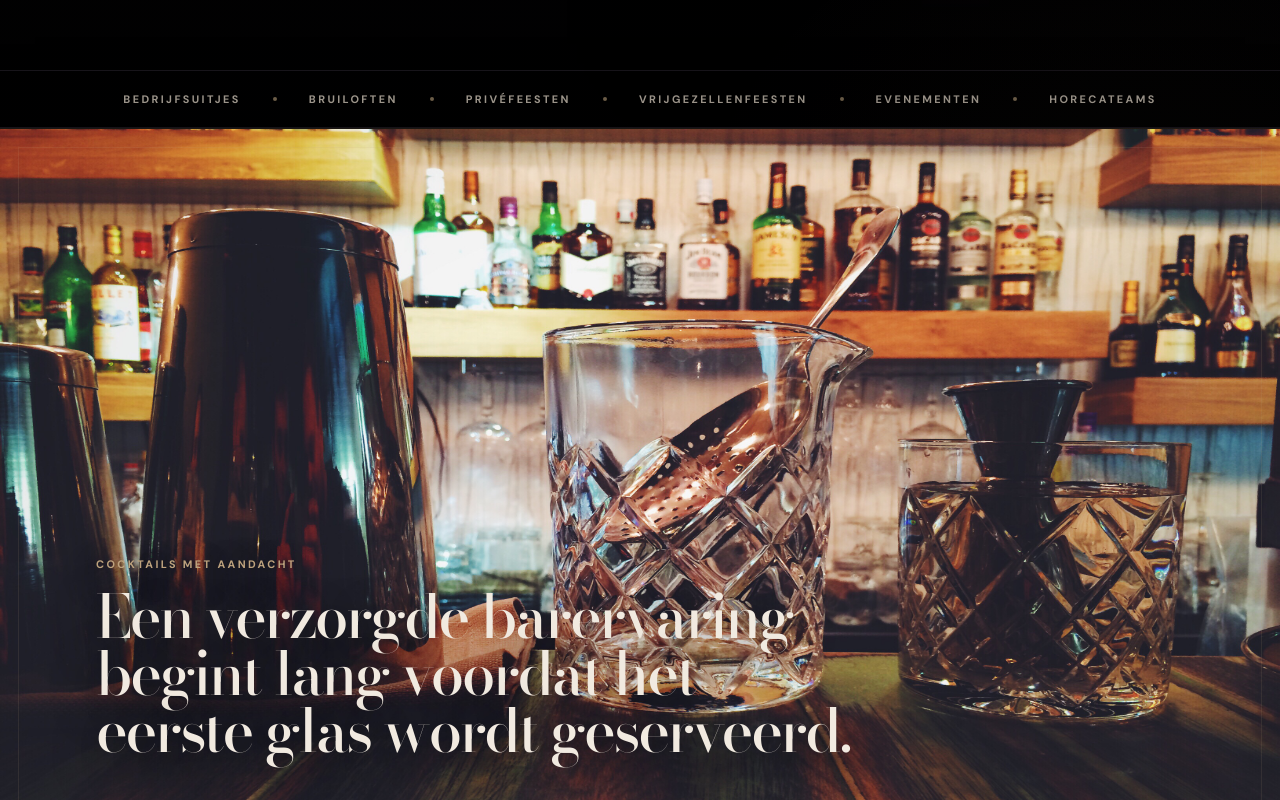
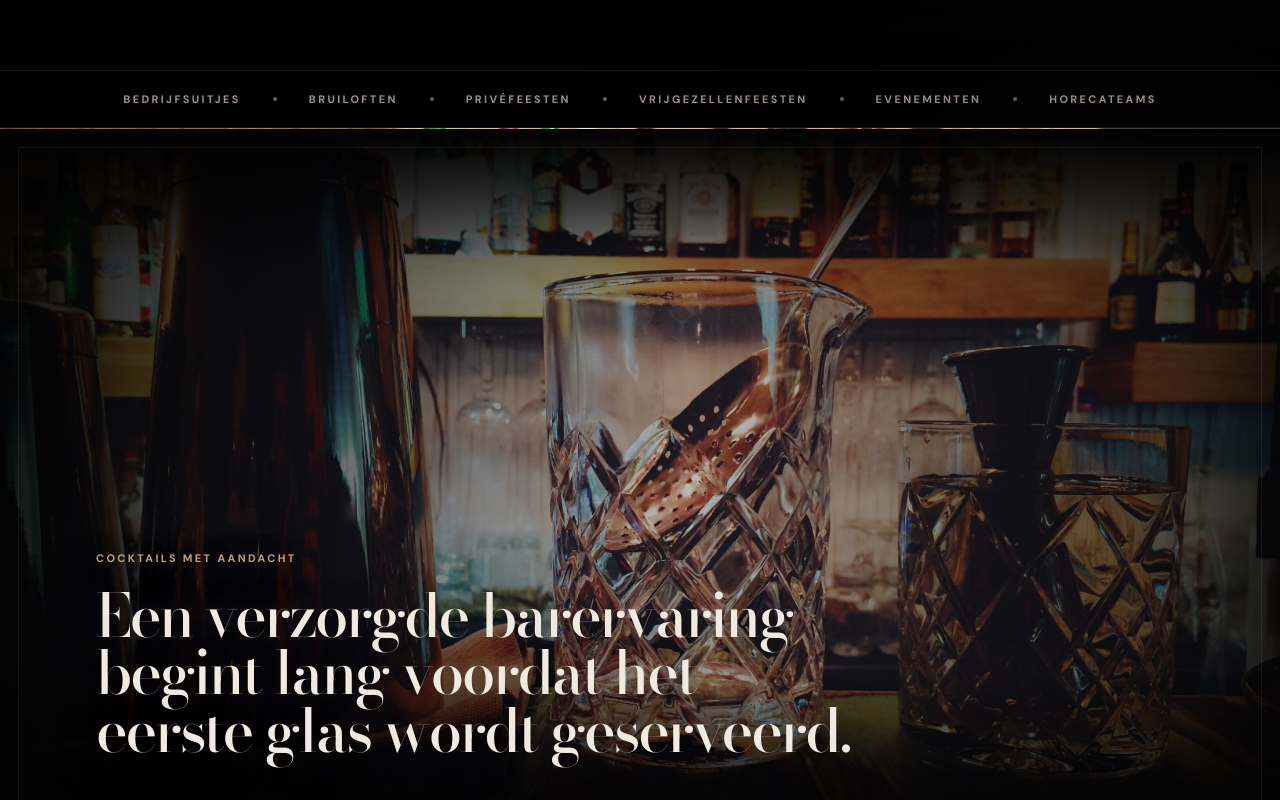
Before and after one commit to VolkerWillems/dashing-blends, a Next.js app: page / in a window 1280 px wide. Shown: the part 1040-1840 px from the top of the page. Built offline with nearby package versions, Linux system fonts and the light colour scheme.

Commit message:
Make parallax dividers true fixed background sections

```diff
--- a/components/parallax-divider.tsx
+++ b/components/parallax-divider.tsx
@@ -1,11 +1,18 @@
-import Image from "next/image";
+import type { CSSProperties } from "react";
+
+function normalizePosition(value: string): string {
+  if (value === "object-center") return "center";
+  if (value === "object-top") return "center top";
+  if (value === "object-bottom") return "center bottom";
+  return value.replace("object-[", "").replace("]", "").replaceAll("_", " ");
+}
 
 export function ParallaxDivider({
   image,
   alt,
   eyebrow,
   title,
-  imagePosition = "object-center",
+  imagePosition = "center",
 }: {
   image: string;
   alt: string;
@@ -13,20 +20,21 @@ export function ParallaxDivider({
   title?: string;
   imagePosition?: string;
 }) {
+  const style = {
+    backgroundImage: `url("${image}")`,
+    backgroundPosition: normalizePosition(imagePosition),
+  } satisfies CSSProperties;
+
   return (
-    <section className="parallax-divider" aria-label={alt}>
-      <Image
-        src={image}
-        alt={alt}
-        fill
-        sizes="100vw"
-        className={`parallax-divider-media ${imagePosition}`}
-      />
-      <div className="parallax-divider-shade" />
+    <section className="parallax-divider" aria-label={alt} style={style}>
       {eyebrow || title ? (
         <div className="section-shell parallax-divider-copy">
           {eyebrow ? <p className="eyebrow-copy text-secondary">{eyebrow}</p> : null}
-          {title ? <p className="display-copy mt-4 max-w-4xl text-4xl leading-[0.95] text-foreground sm:text-5xl lg:text-6xl">{title}</p> : null}
+          {title ? (
+            <p className="display-copy mt-5 max-w-4xl text-4xl leading-[0.96] text-foreground sm:text-5xl lg:text-6xl">
+              {title}
+            </p>
+          ) : null}
         </div>
       ) : null}
     </section>
```
